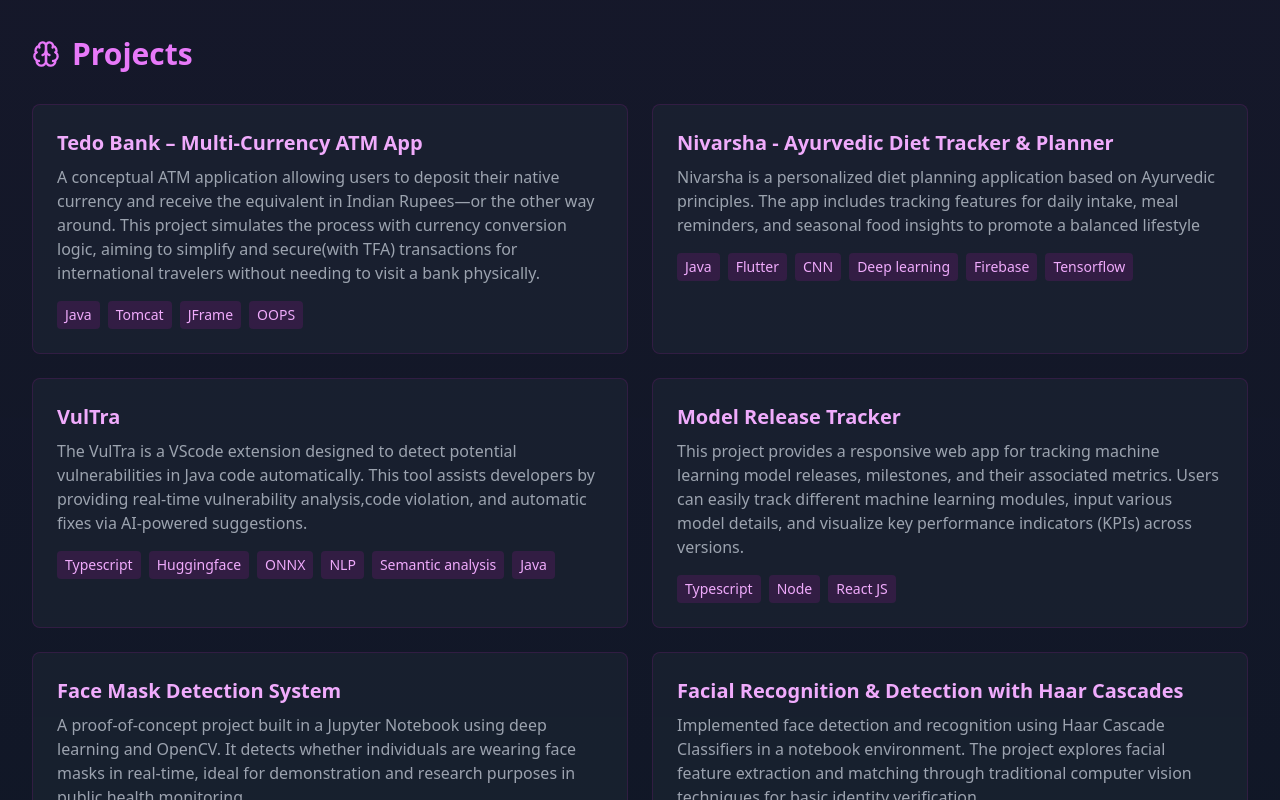
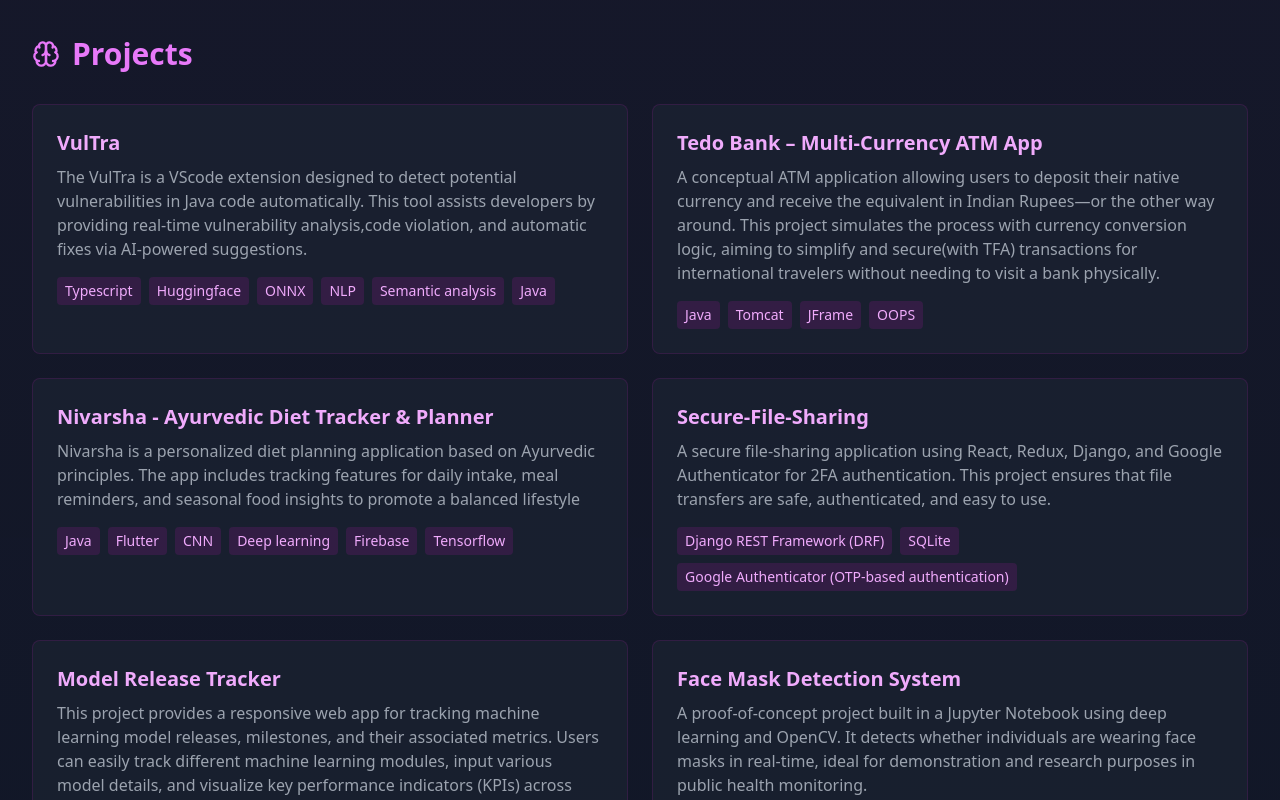
Before and after one commit to PandiRaja18/portfolio, a React (Vite) app: page / in a window 1280 px wide. Shown: the part 420-1220 px from the top of the page. Built offline with nearby package versions, Linux system fonts and the light colour scheme.

Commit message:
Changes to add new project

```diff
--- a/src/App.tsx
+++ b/src/App.tsx
@@ -18,6 +18,12 @@ interface Certification {
 function App() {
   const projects: Project[] = [
     {
+      title: "VulTra",
+      description: "The VulTra is a VScode extension designed to detect potential vulnerabilities in Java code automatically. This tool assists developers by providing real-time vulnerability analysis,code violation, and automatic fixes via AI-powered suggestions.",
+      tech: ["Typescript", "Huggingface", "ONNX", "NLP", "Semantic analysis","Java"],
+      link: "https://github.com/PandiRaja18/VulTra/"
+    },
+    {
       title: "Tedo Bank – Multi-Currency ATM App",
       description: "A conceptual ATM application allowing users to deposit their native currency and receive the equivalent in Indian Rupees—or the other way around. This project simulates the process with currency conversion logic, aiming to simplify and secure(with TFA) transactions for international travelers without needing to visit a bank physically.",
       tech: ["Java", "Tomcat", "JFrame", "OOPS"],
@@ -30,10 +36,10 @@ function App() {
       link: "https://github.com/PandiRaja18/Nivarsha"
     },
     {
-      title: "VulTra",
-      description: "The VulTra is a VScode extension designed to detect potential vulnerabilities in Java code automatically. This tool assists developers by providing real-time vulnerability analysis,code violation, and automatic fixes via AI-powered suggestions.",
-      tech: ["Typescript", "Huggingface", "ONNX", "NLP", "Semantic analysis","Java"],
-      link: "https://github.com/PandiRaja18/VulTra/"
+      title: "Secure-File-Sharing",
+      description: "A secure file-sharing application using React, Redux, Django, and Google Authenticator for 2FA authentication. This project ensures that file transfers are safe, authenticated, and easy to use.",
+      tech: ["Django REST Framework (DRF)", "SQLite", "Google Authenticator (OTP-based authentication)"],
+      link: "https://github.com/smalinidevi/Secure-File-Sharing"
     },
     {
       title: "Model Release Tracker",
```
